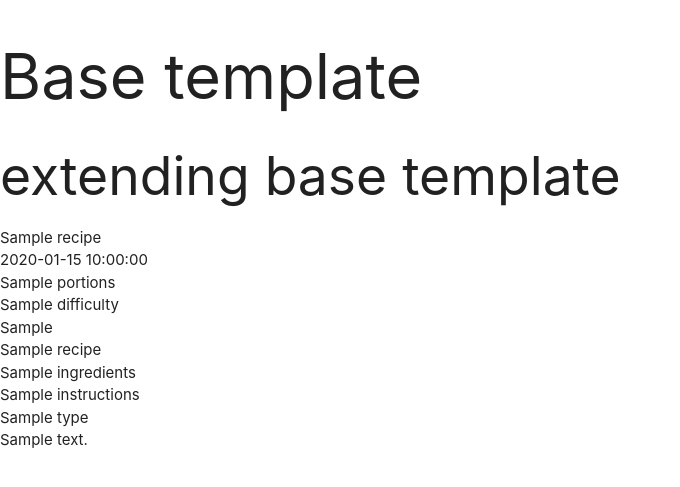
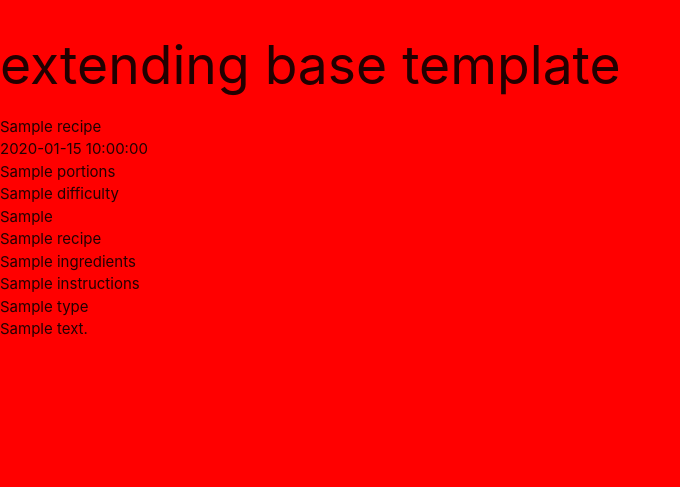
Before and after one commit to ElisabethCheston/KidsCooking, a Flask app: page / in a window 1280 px wide. Shown: the top 487 px of the page, without its empty margins (0-680 px from the left). Run offline with Flask 2, Linux system fonts and the light colour scheme; a database or web service that is not in the repository returns one stand-in record (values such as "Sample title"); some libraries are stand-ins or nearby versions.

Commit message:
Create static mapp with css and js files.

```diff
--- /dev/null
+++ b/static/css/style.css
@@ -0,0 +1,3 @@
+body {
+    background-color: red;
+}
--- a/templates/base.html
+++ b/templates/base.html
@@ -4,18 +4,19 @@
 <head>
     <meta charset="UTF-8">
     <meta name="viewport" content="width=device-width, initial-scale=1.0">
-        <!-- Font Awesome -->
+    <!-- Font Awesome -->
     <link rel="stylesheet" href="https://cdnjs.cloudflare.com/ajax/libs/font-awesome/5.15.3/css/all.min.css"
         integrity="sha512-iBBXm8fW90+nuLcSKlbmrPcLa0OT92xO1BIsZ+ywDWZCvqsWgccV3gFoRBv0z+8dLJgyAHIhR35VZc2oM/gI1w=="
         crossorigin="anonymous" />
-        <!-- Compiled and minified CSS -->
+    <!-- Compiled and minified CSS -->
     <link rel="stylesheet" href="https://cdnjs.cloudflare.com/ajax/libs/materialize/1.0.0/css/materialize.min.css">
-
-    <title>Document</title>
+    <link rel="stylesheet" href="{{ url_for('static', filename='css/style.css') }}" type="text/css">
+    {% block styles %}
+    {% endblock %}
+    <title>Base</title>
 </head>
 
 <body>
-    <h1>Base template</h1>
     {% block content %}
     {% endblock %}
 
@@ -25,6 +26,9 @@
         integrity="sha256-/xUj+3OJU5yExlq6GSYGSHk7tPXikynS7ogEvDej/m4=" crossorigin="anonymous"></script>
     <!-- Compiled and minified JavaScript -->
     <script src="https://cdnjs.cloudflare.com/ajax/libs/materialize/1.0.0/js/materialize.min.js"></script>
+    <script src="{{ url_for('static', filename='js/script.js') }}"></script>
+    {% block scripts %}
+    {% endblock %}
 </body>
 
 </html>
```
Also changed, not shown: static/js/script.js (added).
